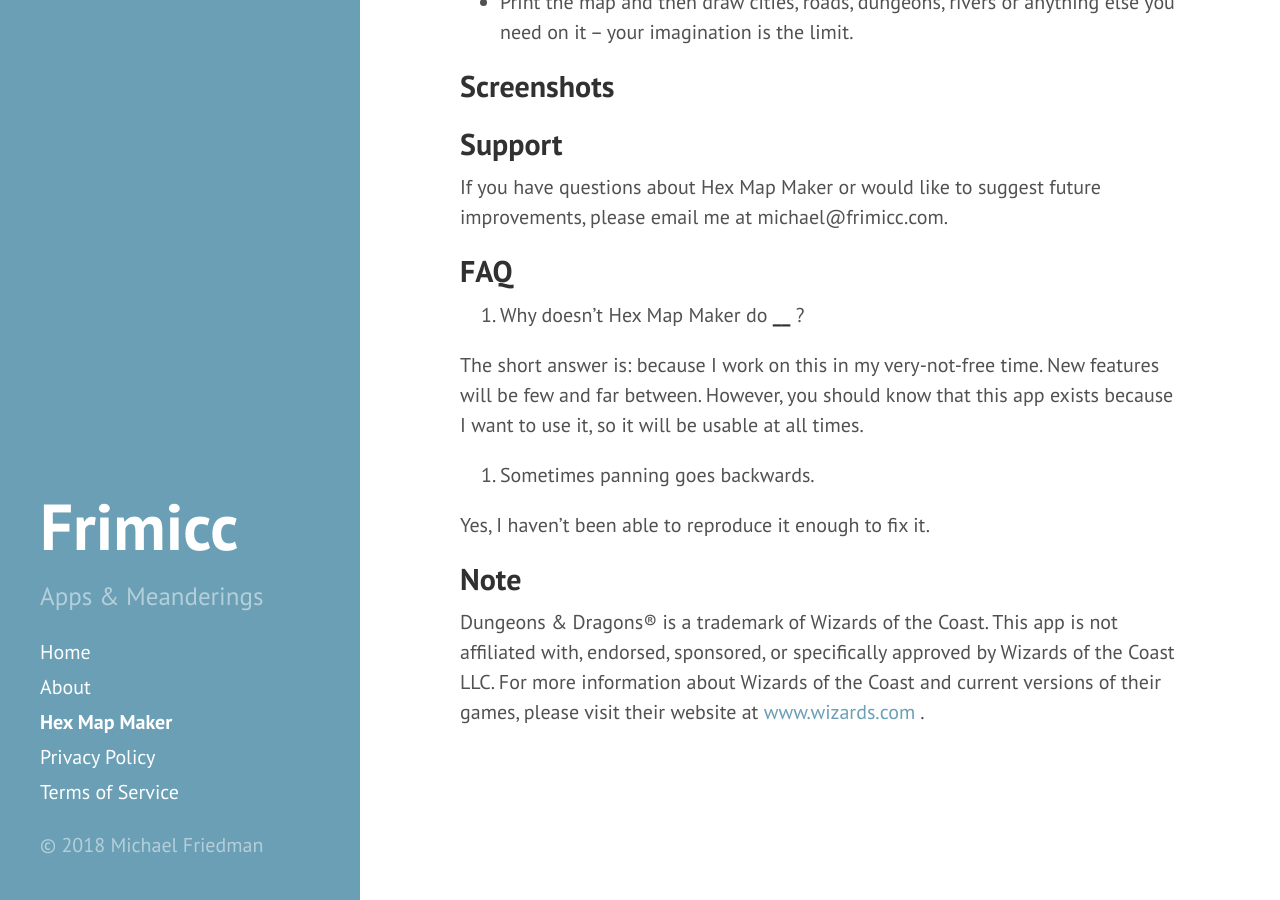
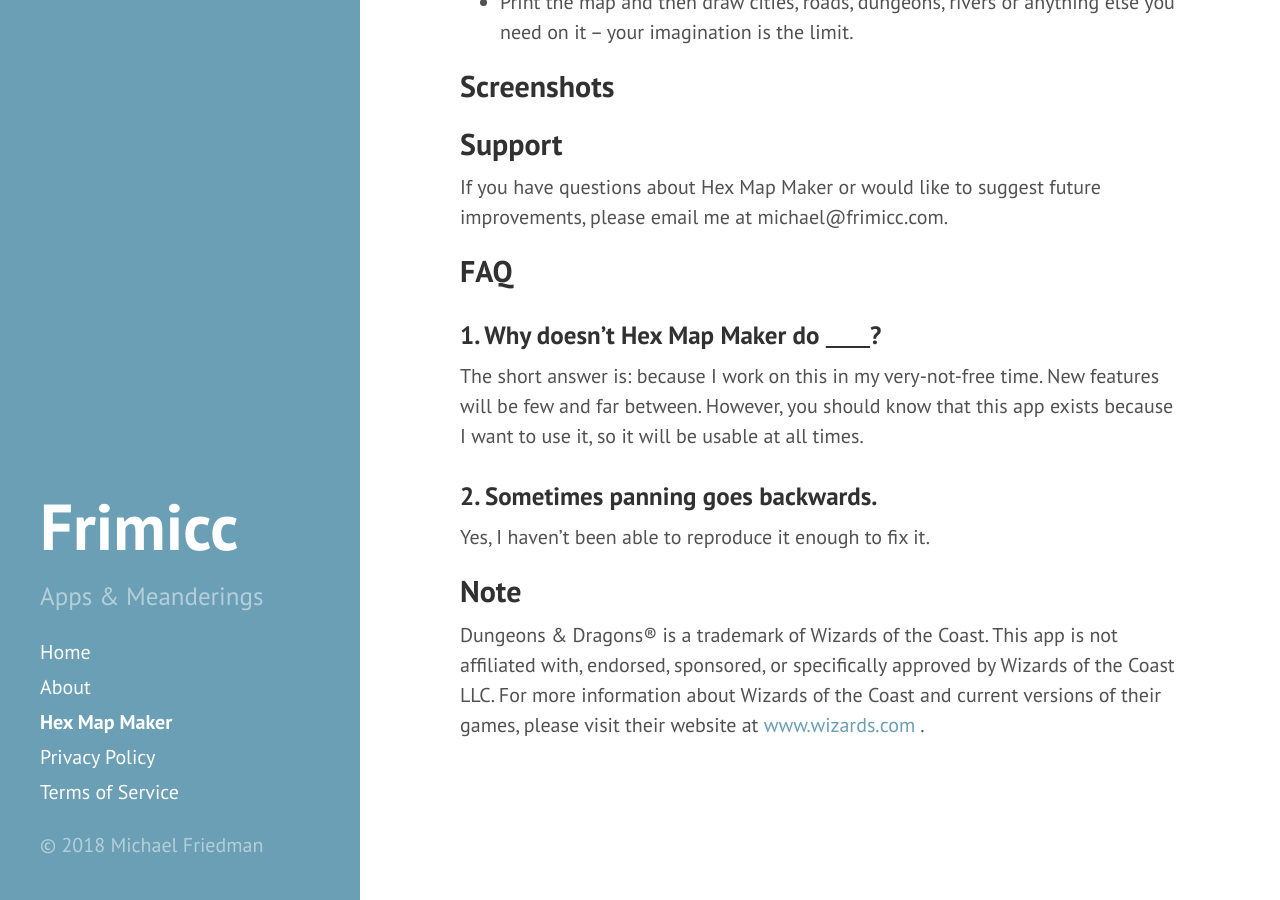
Before and after one commit to frimicc/frimicc.github.io, a Jekyll site: the page built from hexmapmaker.md, in a window 1280 px wide and 900 px high, scrolled down 888 px. Built offline with Jekyll 4.4.1, drawn with Linux system fonts in a browser that asks for light colours.

Commit message:
underline?

```diff
--- a/hexmapmaker.md
+++ b/hexmapmaker.md
@@ -29,12 +29,12 @@ site.author.email }}.
 
 ## FAQ
 
-1. Why doesn't Hex Map Maker do ______ ?
+### 1. Why doesn't Hex Map Maker do <u>&nbsp;&nbsp;&nbsp;&nbsp;&nbsp;&nbsp;&nbsp;</u>?
 
 The short answer is: because I work on this in my very-not-free time. New features will be few and far between.
 However, you should know that this app exists because I want to use it, so it will be usable at all times.
 
-2. Sometimes panning goes backwards.
+### 2. Sometimes panning goes backwards.
 
 Yes, I haven't been able to reproduce it enough to fix it.
 
```
